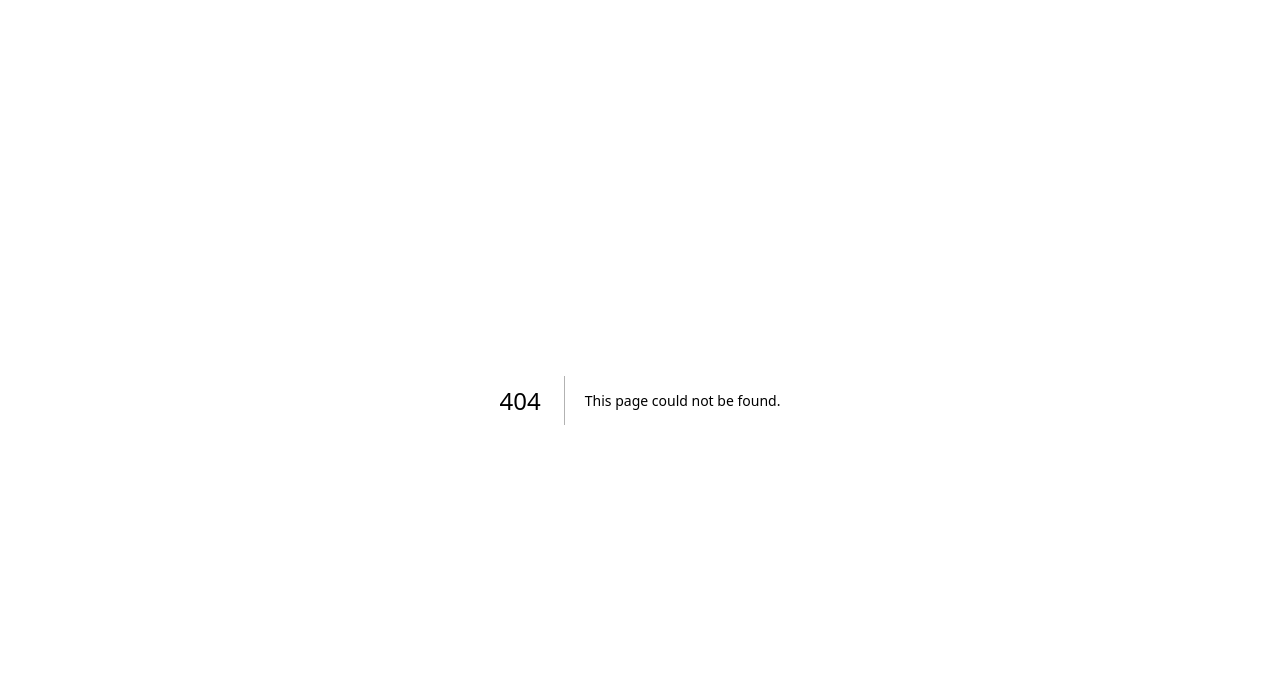
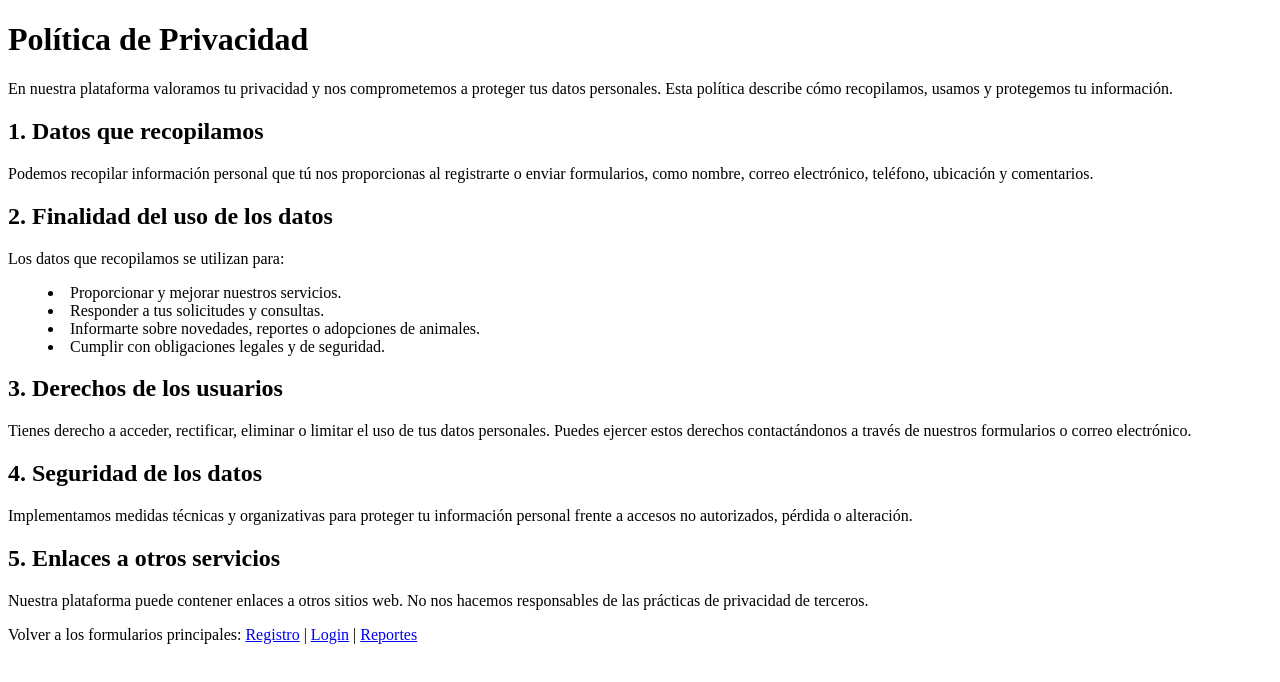
Before and after one commit to imeduuu/integraII, a Next.js app in the folder control-sanitario-next/: page /politica-privacidad in a window 1280 px wide. Before the commit this address had no page. Shown: the top 682 px of the page. Built offline with nearby package versions, Linux system fonts and the light colour scheme.

Commit message:
Crear pagina de politica de privacidad

```diff
--- a/control-sanitario-next/src/pages/donations.tsx
+++ b/control-sanitario-next/src/pages/donations.tsx
@@ -124,6 +124,17 @@ const Donations = () => {
               />
             </div>
             <div className={styles.actions}>
+              {}
+<p style={{ fontSize: '0.9rem', color: '#4b5563', marginTop: '12px' }}>
+  Al registrar tu donación aceptas nuestra{' '}
+  <a
+    href="/politica-privacidad"
+    style={{ color: '#2563eb', textDecoration: 'underline' }}
+  >
+    Política de Privacidad
+  </a>.
+</p>
+
               {/* Migración: Se reemplaza el botón nativo por el componente Button UI estándar. */}
               <Button type="submit" className={`${styles.btn} ${styles.btnPrimary}`}>Registrar Donación</Button>
             </div>
--- a/control-sanitario-next/src/pages/login.tsx
+++ b/control-sanitario-next/src/pages/login.tsx
@@ -123,7 +123,19 @@ const Login = () => {
             ¿Olvidaste tu contraseña?
           </a>
         </div>
+         {}
+        <p style={{ fontSize: '0.9rem', color: '#4b5563', marginTop: 10 }}>
+          Al iniciar sesión aceptas nuestra{' '}
+          <a
+            href="/politica-privacidad"
+            style={{ color: '#2563eb', textDecoration: 'underline' }}
+          >
+            Política de Privacidad
+          </a>.
+        </p>
+        {}
         {mensaje && <p style={{ marginTop: 16, color: '#2563eb', fontWeight: 600 }}>{mensaje}</p>}
+
       </form>
       <Footer />
     </>
--- /dev/null
+++ b/control-sanitario-next/src/pages/politica-privacidad.tsx
@@ -0,0 +1,66 @@
+import Link from "next/link";
+import React from "react";
+
+const PoliticaPrivacidad: React.FC = () => {
+  return (
+    <div className="max-w-3xl mx-auto p-6 sm:p-10">
+      <h1 className="text-3xl font-bold mb-6">Política de Privacidad</h1>
+
+      <p className="mb-4">
+        En nuestra plataforma valoramos tu privacidad y nos comprometemos a proteger tus datos personales.
+        Esta política describe cómo recopilamos, usamos y protegemos tu información.
+      </p>
+
+      <h2 className="text-2xl font-semibold mb-3">1. Datos que recopilamos</h2>
+      <p className="mb-4">
+        Podemos recopilar información personal que tú nos proporcionas al registrarte o enviar formularios,
+        como nombre, correo electrónico, teléfono, ubicación y comentarios.
+      </p>
+
+      <h2 className="text-2xl font-semibold mb-3">2. Finalidad del uso de los datos</h2>
+      <p className="mb-4">
+        Los datos que recopilamos se utilizan para:
+      </p>
+      <ul className="list-disc list-inside mb-4">
+        <li>Proporcionar y mejorar nuestros servicios.</li>
+        <li>Responder a tus solicitudes y consultas.</li>
+        <li>Informarte sobre novedades, reportes o adopciones de animales.</li>
+        <li>Cumplir con obligaciones legales y de seguridad.</li>
+      </ul>
+
+      <h2 className="text-2xl font-semibold mb-3">3. Derechos de los usuarios</h2>
+      <p className="mb-4">
+        Tienes derecho a acceder, rectificar, eliminar o limitar el uso de tus datos personales.
+        Puedes ejercer estos derechos contactándonos a través de nuestros formularios o correo electrónico.
+      </p>
+
+      <h2 className="text-2xl font-semibold mb-3">4. Seguridad de los datos</h2>
+      <p className="mb-4">
+        Implementamos medidas técnicas y organizativas para proteger tu información personal frente a accesos no autorizados,
+        pérdida o alteración.
+      </p>
+
+      <h2 className="text-2xl font-semibold mb-3">5. Enlaces a otros servicios</h2>
+      <p className="mb-4">
+        Nuestra plataforma puede contener enlaces a otros sitios web. No nos hacemos responsables de las prácticas de privacidad de terceros.
+      </p>
+
+      <p className="mt-6">
+        Volver a los formularios principales:{" "}
+        <Link href="/registro" className="text-blue-600 underline">
+          Registro
+        </Link>{" "}
+        |{" "}
+        <Link href="/login" className="text-blue-600 underline">
+          Login
+        </Link>{" "}
+        |{" "}
+        <Link href="/reportes" className="text-blue-600 underline">
+          Reportes
+        </Link>
+      </p>
+    </div>
+  );
+};
+
+export default PoliticaPrivacidad;
--- a/control-sanitario-next/src/pages/register.tsx
+++ b/control-sanitario-next/src/pages/register.tsx
@@ -132,7 +132,20 @@ const Register = () => {
         {errors.confirm && <span style={errorStyle}>{errors.confirm.message}</span>}
 
   {/* Migración: Se reemplaza el botón nativo por el componente Button UI estándar. */}
-  <Button type="submit" style={{ width: '100%', marginTop: 8 }}>Registrarse</Button>
+    <Button type="submit" style={{ width: '100%', marginTop: 8 }}>Registrarse</Button>
+
+  {/* Texto con enlace a la política de privacidad */}
+  <p style={{ fontSize: '0.9rem', color: '#4b5563', marginTop: 12 }}>
+    Al registrarte aceptas nuestra{' '}
+    <a
+      href="/politica-privacidad"
+      style={{ color: '#2563eb', textDecoration: 'underline' }}
+    >
+      Política de Privacidad
+    </a>.
+  </p>
+
+
         {mensaje && <p style={{ marginTop: 16, color: '#2563eb', fontWeight: 600 }}>{mensaje}</p>}
       </form>
       <Footer />
```
